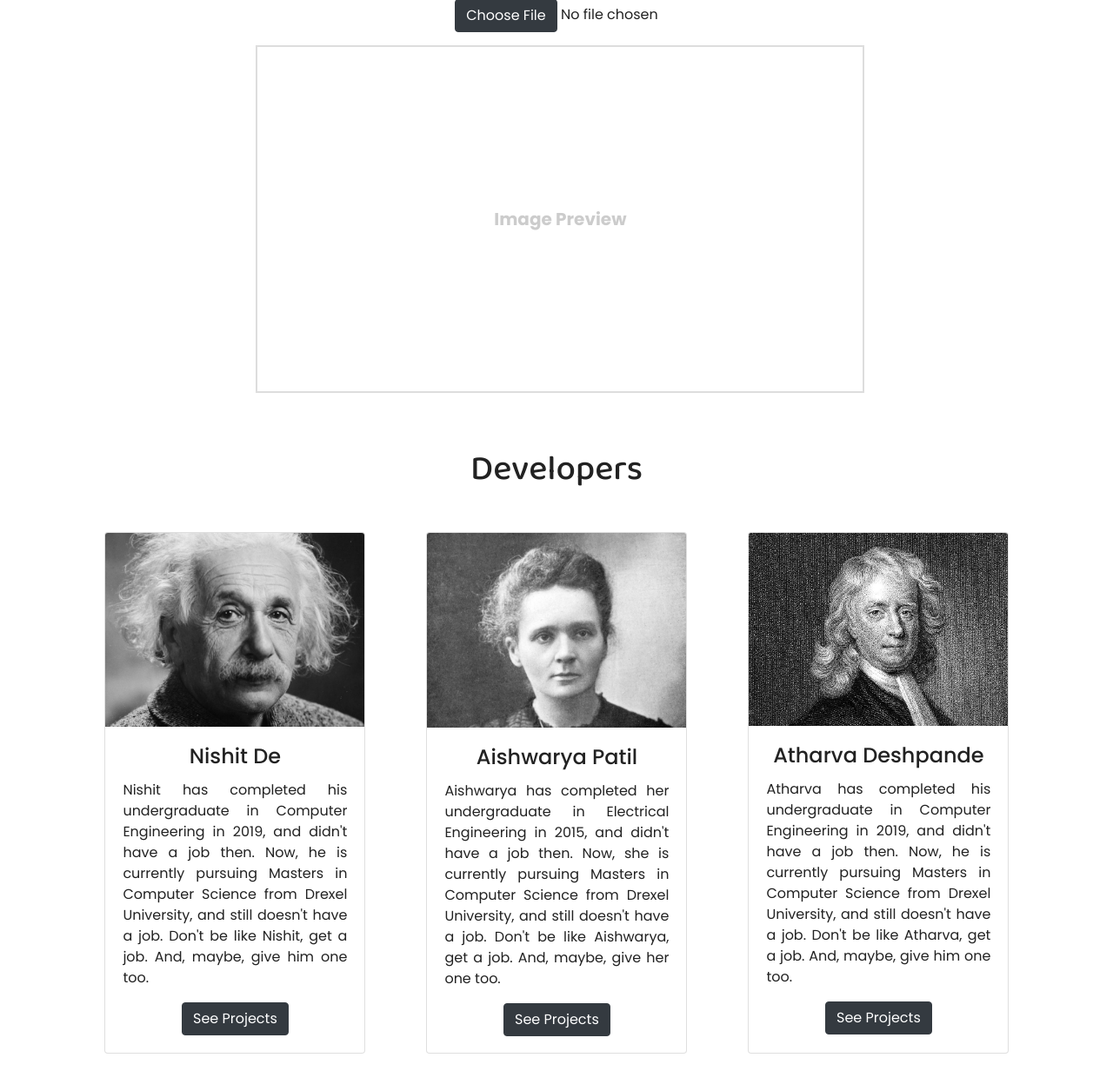
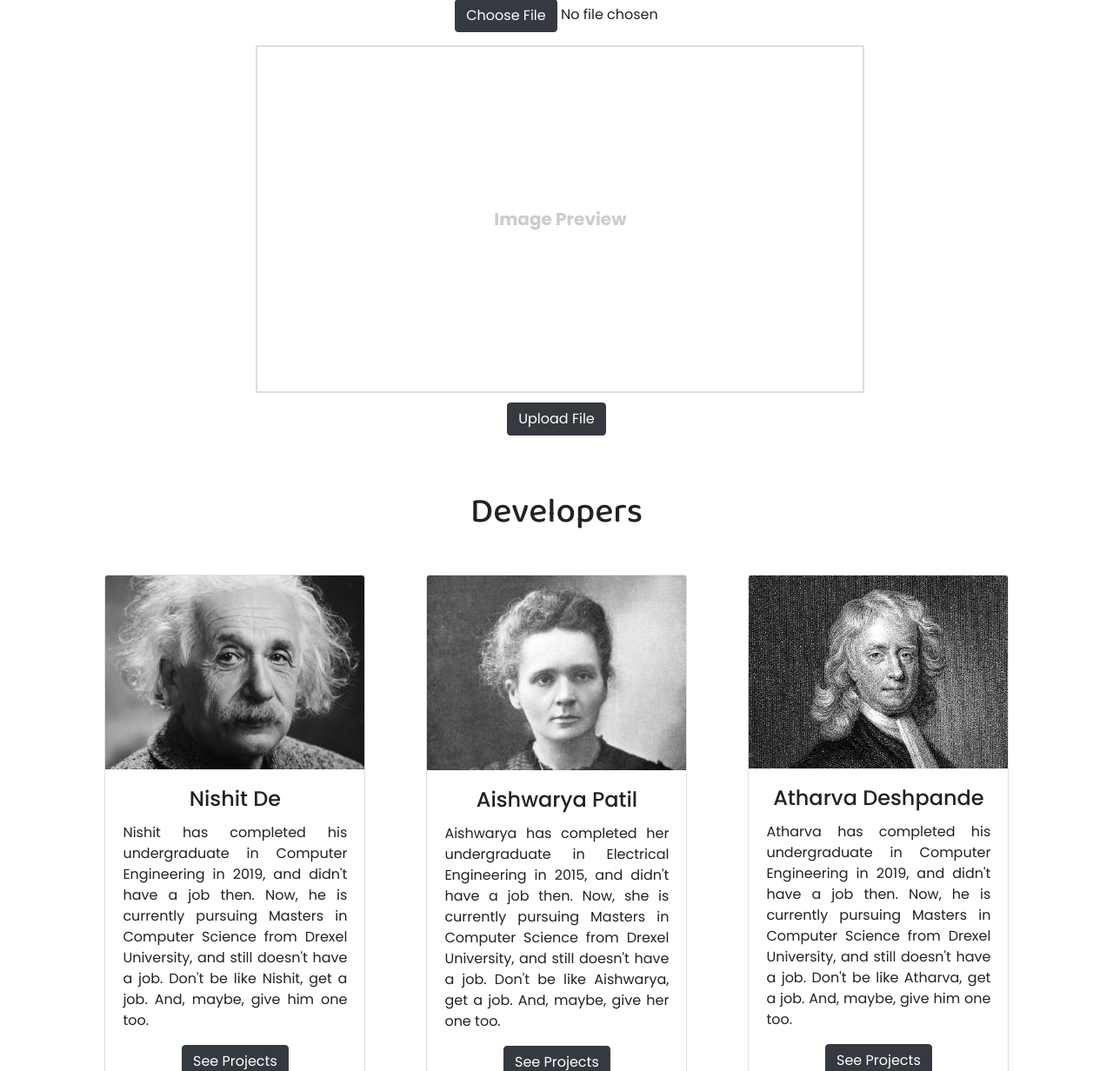
Before and after one commit to nishitde/Kaleidoscope-A-tool-for-identifying-colors, a Flask app: page / in a window 1280 px wide. Shown: the part 200-1432 px from the top of the page at 87% size. Run offline with Flask 2, Linux system fonts and the light colour scheme; some libraries are stand-ins or nearby versions.

Commit message:
Created upload file option

```diff
--- a/Website/public/css/main.css
+++ b/Website/public/css/main.css
@@ -25,6 +25,11 @@ html, body{
 /* Upload Image */
 #inpFileButton {
   color: white;
+}
+
+#UploadButton {
+  color: white;
+  margin-top: 1%;
 }
 
 #ImageTitle {
--- a/Website/templates/index.html
+++ b/Website/templates/index.html
@@ -20,6 +20,7 @@ Home
 <div class="container-fluid padding">
 <div class="row text-center padding">
   <div class="col-12">
+    <form enctype = "multipart/form-data" action = "save_file.py" method = "post">
     <input type="file" name="inpFile" id="inpFile" hidden="hidden">
     <a class="btn btn-dark" id="inpFileButton">Choose File</a>
     <span id="custom-text">No file chosen</span>
@@ -27,6 +28,8 @@ Home
       <img src="" alt="Image Preview" class="image-preview__image">
       <span class="image-preview__default-text">Image Preview</span>
     </div>
+    <input type="submit" value="Upload" id="Upload" hidden="hidden">
+    <a class="btn btn-dark" id="UploadButton">Upload File</a>
   </div>
 </div>
 </div>
@@ -35,12 +38,18 @@ Home
   const inpFile = document.getElementById("inpFile");
   const customBtn = document.getElementById("inpFileButton");
   const customTxt = document.getElementById("custom-text");
+  const upload = document.getElementById("Upload")
+  const customUploadBtn = document.getElementById("UploadButton");
   const previewContainer = document.getElementById("imagePreview");
   const previewImage = previewContainer.querySelector(".image-preview__image");
   const previewDefaultText = previewContainer.querySelector(".image-preview__default-text");
 
   customBtn.addEventListener("click", function() {
     inpFile.click();
+  });
+
+  customUploadBtn.addEventListener("click", function() {
+    upload.click();
   });
 
   inpFile.addEventListener("change", function() {
```
